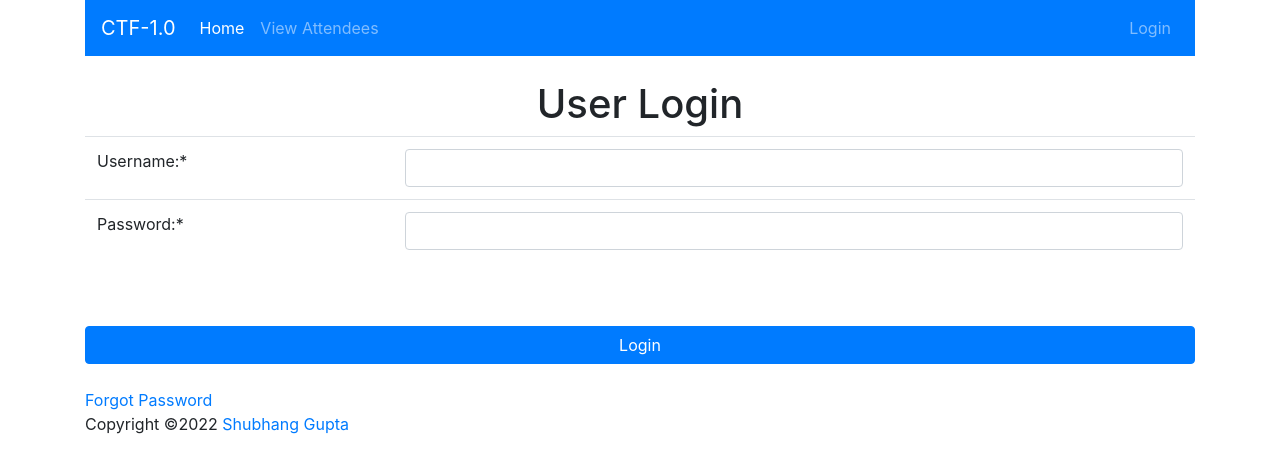
After one commit to jarvis-1805/attendance-register-php, a PHP site: page /login.php in a window 1280 px wide. The commit adds this page. Shown: the top 473 px of the page. Run offline with PHP 8.4, Linux system fonts and the light colour scheme; tables that the repository leaves empty or names only in its code hold one stand-in row (values such as "Sample post").

Commit message:
Setup Login and Authentication

```diff
--- a/db/conn.php
+++ b/db/conn.php
@@ -2,14 +2,14 @@
   // Development Connection
   $host = '127.0.0.1';
   $db = 'attendance_db';
-  $user = 'root';
+  $usernm = 'root';
   $pass = '';
   $charset = 'utf8mb4';
 
   // Remote Database Connection
   // $host = 'sql6.freesqldatabase.com';
   // $db = 'sql6506488';
-  // $user = 'sql6506488';
+  // $usernm = 'sql6506488';
   // $pass = 'HMmYidEZkC';
   // $charset = 'utf8mb4';
 
@@ -17,7 +17,7 @@
   $dsn = "mysql:host=$host;dbname=$db;charset=$charset";
 
   try {
-    $pdo = new PDO( $dsn, $user, $pass );
+    $pdo = new PDO( $dsn, $usernm, $pass );
     $pdo -> setAttribute(PDO::ATTR_ERRMODE, PDO::ERRMODE_EXCEPTION);
   } catch ( PDOException $e ) {
     throw new PDOException( $e -> getMessage() );
--- a/includes/header.php
+++ b/includes/header.php
@@ -1,3 +1,7 @@
+<?php
+  // This includes session file. This file contains code that starts/resumes a session.
+  include_once "includes/session.php";
+?>
 <!doctype html>
 <html lang="en">
   <head>
@@ -20,9 +24,19 @@
         <span class="navbar-toggler-icon"></span>
       </button>
       <div class="collapse navbar-collapse" id="navbarNavAltMarkup">
-        <div class="navbar-nav">
-          <a class="nav-item nav-link active" href="index.php">Home</a>
+        <div class="navbar-nav mr-auto">
+          <a class="nav-item nav-link active" href="index.php">Home <span class="sr-only">(current)</span></a>
           <a class="nav-item nav-link" href="viewrecords.php">View Attendees</a>
+        </div>
+        <div class="navbar-nav ml-auto">
+          <?php
+            if (!isset($_SESSION['userid'])) {
+          ?>
+          <a class="nav-item nav-link" href="login.php">Login <span class="sr-only">(current)</span></a>
+          <?php } else { ?>
+            <a class="nav-item nav-link" href="#"><span>Hello <?php echo $_SESSION['username'] ?>!</span></a>
+            <a class="nav-item nav-link" href="logout.php">Logout <span class="sr-only">(current)</span></a>
+            <?php } ?>
         </div>
       </div>
     </nav>
--- /dev/null
+++ b/includes/session.php
@@ -0,0 +1,4 @@
+<?php
+  session_start();
+
+?>
--- /dev/null
+++ b/login.php
@@ -0,0 +1,48 @@
+
+    <?php
+      $title = "User Login";
+
+      require_once 'includes/header.php';
+      require_once 'db/conn.php';
+
+      // If data was submitted via a form POST request
+      if($_SERVER['REQUEST_METHOD'] == 'POST') {
+        $username = strtolower(trim($_POST['username']));
+        $password = $_POST['password'];
+        $new_password = md5($password.$username);
+
+        $result = $user -> getUser($username, $new_password);
+        if (!$result) {
+          echo '<div class="alert alert-danger">Username or Password is incorrect! Please try again. </div>';
+        } else {
+            $_SESSION['username'] = $username;
+            $_SESSION['userid'] = $result['id'];
+            header("Location: viewrecords.php");
+        }
+      }
+    ?>
+
+    <h1 class="text-center"><?php echo $title ?></h1>
+
+    <form action="<?php echo htmlentities($_SERVER['PHP_SELF']); ?>" method="POST">
+      <table class="table table-en">
+        <tr>
+          <td><label for="username">Username:*</label></td>
+          <td>
+            <input type="text" name="username" class="form-control" id="username" value="<?php if($_SERVER['REQUEST_METHOD'] == 'POST') echo $_POST['username']; ?>">
+            <?php // if (empty($username) && $_SERVER['REQUEST_METHOD'] == 'POST') echo "<p class='text-danger'>$username_error</p>"; ?>
+          </td>
+        </tr>
+        <tr>
+          <td><label for="password">Password:*</label></td>
+          <td>
+            <input type="password" name="password" id="password" class="form-control">
+            <?php // if (empty($password) && isset($password_error)) echo "<p class='text-danger'>$password_error</p>"; ?>
+          </td>
+        </tr>
+      </table><br><br>
+      <input type="submit" value="Login" class="btn btn-primary btn-block"><br>
+      <a href="#">Forgot Password</a>
+    </form>
+
+    <?php include_once 'includes/footer.php' ?>
```
Also changed, not shown: logout.php (added, +7 -0 lines).
